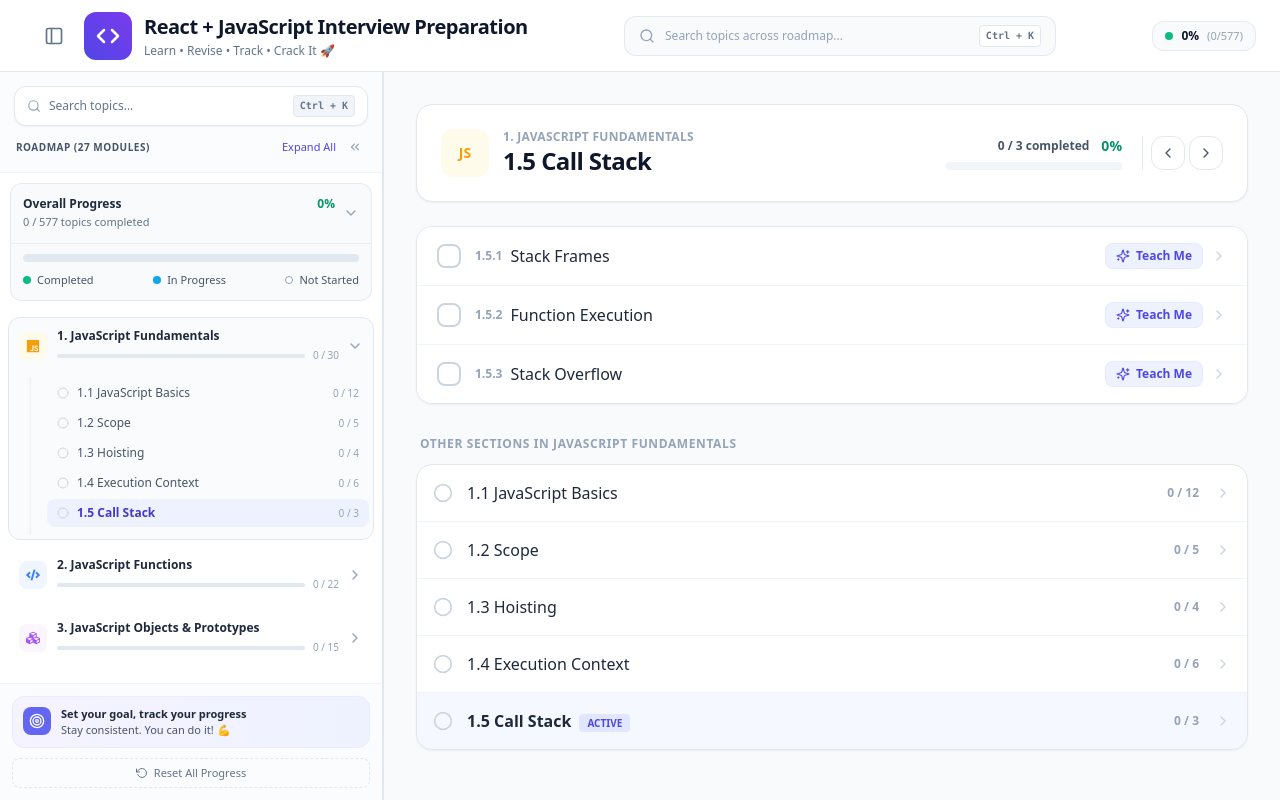
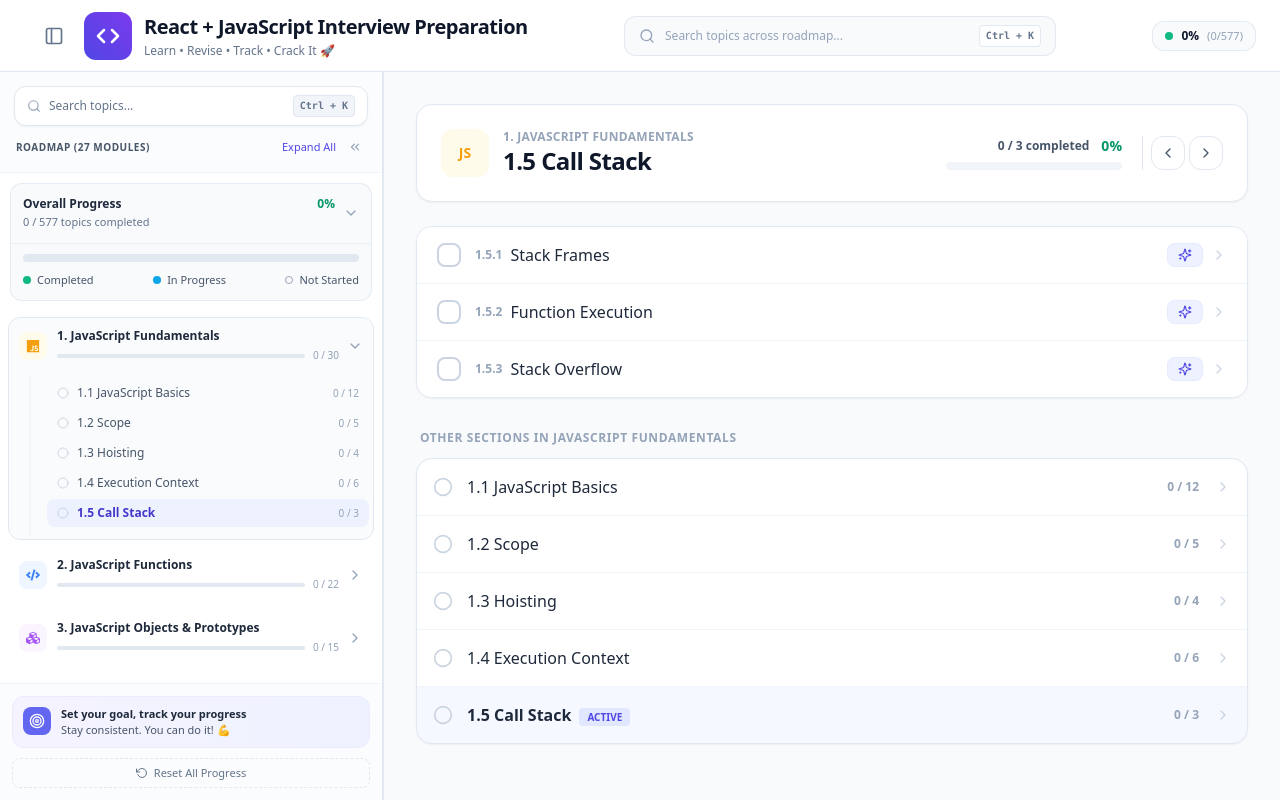
Before and after one commit to Ashish-onGit/React-JS-Interview-Roadmap, a React (Vite) app: page /roadmap/javascript-fundamentals/call-stack in a window 1280 px wide. Built offline with nearby package versions, Linux system fonts and the light colour scheme.

Commit message:
style: Use icon-only button for topic Teach Me action

```diff
--- a/src/pages/SectionPage.jsx
+++ b/src/pages/SectionPage.jsx
@@ -274,7 +274,7 @@ export default function SectionPage() {
                     aria-label={`Teach me about ${topic.title}`}
                   >
                     <LuSparkles className="w-3.5 h-3.5 text-indigo-600" />
-                    <span className="hidden xs:inline sm:inline">Teach Me</span>
+                    {/* <span className="hidden xs:inline sm:inline">Teach Me</span> */}
                   </button>
 
                   {hasSubtopics ? (
```
